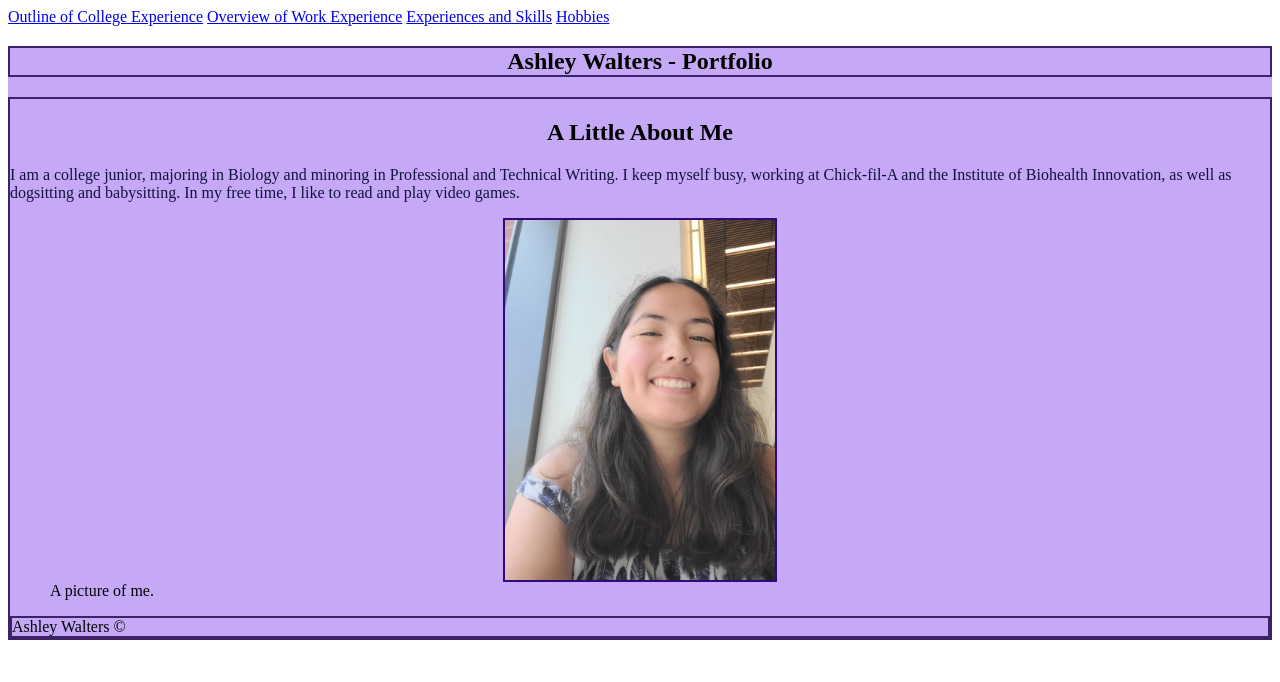
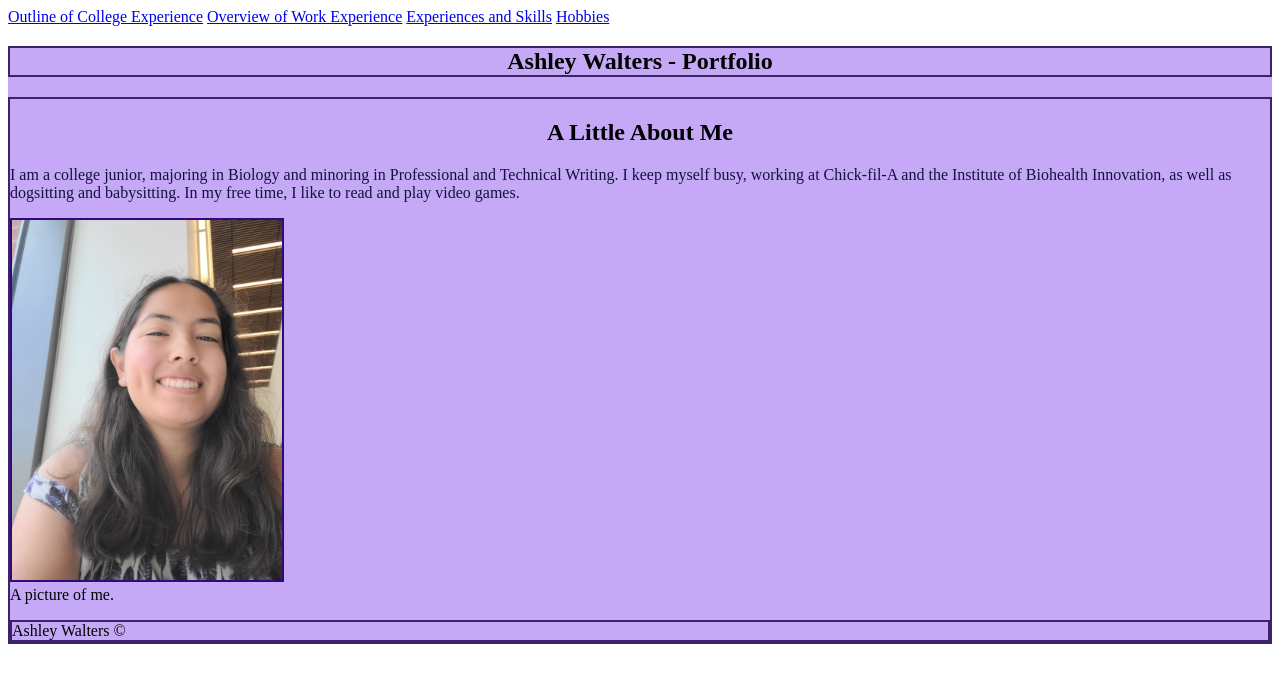
Before and after one commit to awalters63/practicesitetwo, a plain HTML site: page index.html in a window 1280 px wide. Drawn offline with Linux system fonts and the light colour scheme.

Commit message:
Update ps2.css

```diff
--- a/ps2.css
+++ b/ps2.css
@@ -23,7 +23,7 @@ p {
 	color: #11133E
 }
 
-img {
+figure {
 	max-width: 100%
 	height: auto;
 	display: block;
```
